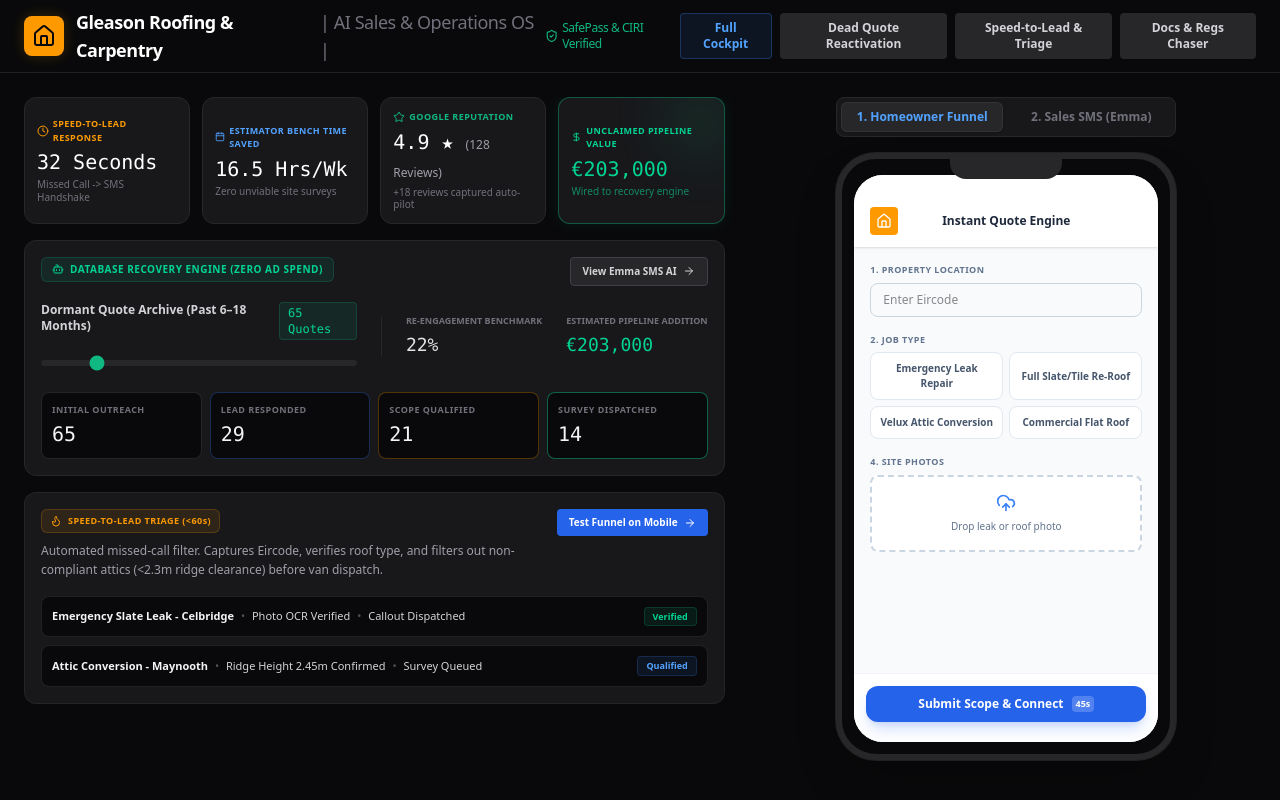
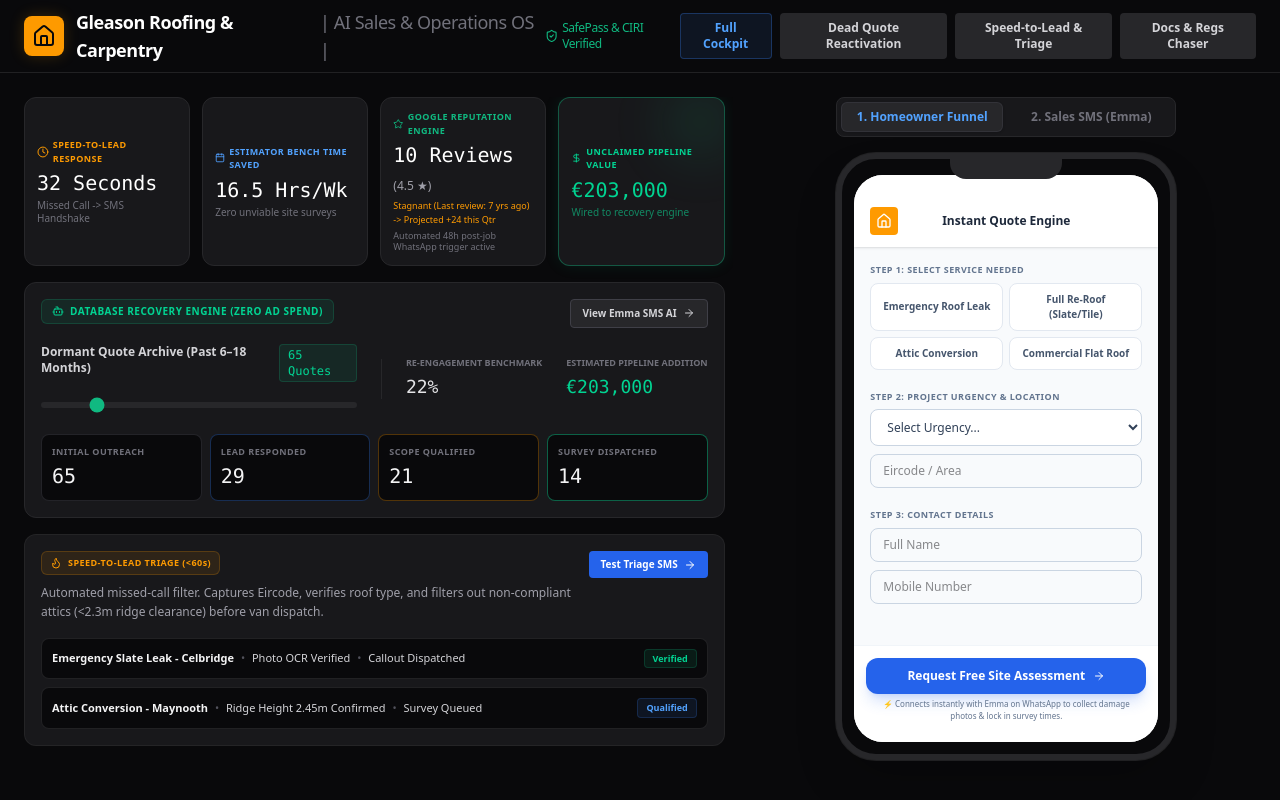
Before and after one commit to OBBICIAL/Roofing_Cladding_Contractor_Demo, a Next.js app: page / in a window 1280 px wide. Both pictures are taken after a click on the button "1. Homeowner Funnel". Built offline with nearby package versions, Linux system fonts and the light colour scheme.

Commit message:
Refine KPI card 3, streamline funnel form, and introduce SMS scenario toggling

```diff
--- a/src/app/page.tsx
+++ b/src/app/page.tsx
@@ -31,16 +31,32 @@ export default function RoofingDemo() {
   // Funnel State
   const [eircode, setEircode] = useState("");
   const [jobType, setJobType] = useState("");
-  const [feasibility, setFeasibility] = useState("");
+  const [urgency, setUrgency] = useState("");
+  const [contactName, setContactName] = useState("");
+  const [contactPhone, setContactPhone] = useState("");
 
-  // SMS State
-  const [chatMessages, setChatMessages] = useState([
-    { sender: "Emma", text: "Hi John, it’s Emma from Gleason Roofing & Carpentry desk. Is this still the same John that had Sean out to look at replacing the roof slates and flashing a while back?", time: "09:41 AM" },
-    { sender: "Customer", text: "Yes still me. We put it on ice because materials and timber prices were mental last year.", time: "09:45 AM" },
-    { sender: "Emma", text: "Completely understood. Structural timber and slate prices have leveled off nicely over the last few months. Sean has an estimator van in your area this Thursday at 10:30 AM or Friday at 2:00 PM to re-check the rafter spans and refresh your quote for free. Would either time suit?", time: "09:47 AM" }
-  ]);
+  // SMS Scenarios State
+  const [smsScenario, setSmsScenario] = useState<"A" | "B">("A");
+
+  const scenarioAMessages = [
+    { sender: "Emma", text: "Hi John, it’s Emma from the Gleason Roofing desk. Is this still the same John who had Sean out to price up the roof work a while back?", time: "09:41 AM" },
+    { sender: "Customer", text: "Yes, still me. We put it on ice because materials and timber prices were mental last year.", time: "09:45 AM" },
+    { sender: "Emma", text: "Completely understand! Slate and timber prices have leveled off nicely this quarter. Sean has an estimator van out in your area this Thursday at 10:30 AM or Friday at 2:00 PM to re-check your roof pitches and refresh your quote for free. Would either time suit?", time: "09:47 AM" }
+  ];
+
+  const scenarioBMessages = [
+    { sender: "Emma", text: "Hi, it’s Emma from Gleason Roofing desk. Sean and the crew are flat out on a roof and couldn't pick up. Is this for an active leak repair, a full re-roof, or an attic conversion?", time: "09:41 AM" }
+  ];
+
+  const [chatMessages, setChatMessages] = useState(scenarioAMessages);
   const [isTyping, setIsTyping] = useState(false);
   const [chatInteractionComplete, setChatInteractionComplete] = useState(false);
+
+  useEffect(() => {
+    setChatMessages(smsScenario === "A" ? scenarioAMessages : scenarioBMessages);
+    setChatInteractionComplete(false);
+    setShowSurveyCard(false);
+  }, [smsScenario]);
 
   const handleTabClick = (id: string) => {
     if (id === 'docs') {
@@ -95,11 +111,12 @@ export default function RoofingDemo() {
     setChatMessages(prev => [...prev, { sender: "Customer", text: replyText, time: "09:50 AM" }]);
     setIsTyping(true);
 
+    if (smsScenario === "A") {
       if (replyId === "A") {
         setTimeout(() => {
           setIsTyping(false);
           playSound('ding');
-        setChatMessages(prev => [...prev, { sender: "System", text: "Site survey locked for Thursday 10:30 AM. Sean is booked into the dispatch diary with the ladder and laser measure pack.", time: "09:51 AM" }]);
+          setChatMessages(prev => [...prev, { sender: "System", text: "Site survey locked for Thursday 10:30 AM! Sean is booked into the dispatch diary with the ladder and laser measure pack.", time: "09:51 AM" }]);
           setShowSurveyCard(true);
         }, 1500);
       } else if (replyId === "B") {
@@ -115,6 +132,21 @@ export default function RoofingDemo() {
           playSound('ding');
           setChatMessages(prev => [...prev, { sender: "Emma", text: "No problem at all John, thanks for letting me know! If you ever need structural repairs or timber framing down the road, you have my direct desk line.", time: "09:51 AM" }]);
         }, 1500);
+      }
+    } else {
+      if (replyId === "ActiveLeak") {
+        setTimeout(() => {
+          setIsTyping(false);
+          playSound('ding');
+          setChatMessages(prev => [...prev, { sender: "Emma", text: "Understood, let's get that secured. What's your Eircode, and could you text back a quick photo of the ceiling or the roofline from outside? Sean will assess it immediately.", time: "09:51 AM" }]);
+        }, 1500);
+      } else {
+        setTimeout(() => {
+          setIsTyping(false);
+          playSound('ding');
+          setChatMessages(prev => [...prev, { sender: "Emma", text: "Understood. Please let us know your Eircode and we'll have an estimator reach out shortly.", time: "09:51 AM" }]);
+        }, 1500);
+      }
     }
   };
 
@@ -177,9 +209,10 @@ export default function RoofingDemo() {
                <div className="text-[10px] text-zinc-500 leading-tight">Zero unviable site surveys</div>
             </div>
             <div className="bg-zinc-900 border border-zinc-800 p-3 rounded-xl flex flex-col justify-center">
-               <div className="text-[9px] text-emerald-500 font-bold tracking-wider mb-1 flex items-center gap-1"><Star className="w-3 h-3"/> GOOGLE REPUTATION</div>
-               <div className="text-xl font-mono text-white mb-0.5">4.9 ★ <span className="text-xs text-zinc-400 font-sans">(128 Reviews)</span></div>
-               <div className="text-[10px] text-zinc-500 leading-tight">+18 reviews captured auto-pilot</div>
+               <div className="text-[9px] text-emerald-500 font-bold tracking-wider mb-1 flex items-center gap-1"><Star className="w-3 h-3"/> GOOGLE REPUTATION ENGINE</div>
+               <div className="text-xl font-mono text-white mb-0.5">10 Reviews <span className="text-xs text-zinc-400 font-sans">(4.5 ★)</span></div>
+               <div className="text-[9px] text-amber-500 font-medium mb-1">Stagnant (Last review: 7 yrs ago) -&gt; Projected +24 this Qtr</div>
+               <div className="text-[9px] text-zinc-500 leading-tight">Automated 48h post-job WhatsApp trigger active</div>
             </div>
             <div className="bg-zinc-900 border border-emerald-500/40 p-3 rounded-xl relative overflow-hidden flex flex-col justify-center shadow-[0_0_15px_rgba(16,185,129,0.1)]">
                <div className="absolute -right-4 -top-4 w-20 h-20 bg-emerald-500/10 blur-xl rounded-full"></div>
@@ -195,7 +228,7 @@ export default function RoofingDemo() {
               <div className="inline-flex items-center gap-1.5 px-2.5 py-1 rounded-md bg-emerald-500/10 border border-emerald-500/20 text-emerald-400 text-[10px] font-bold tracking-wider">
                 <Bot className="w-3 h-3"/> DATABASE RECOVERY ENGINE (ZERO AD SPEND)
               </div>
-              <button onClick={() => setPhoneMode('sms')} className="shrink-0 bg-zinc-800 hover:bg-zinc-700 text-zinc-300 text-[10px] font-semibold py-1.5 px-3 rounded flex items-center gap-1.5 transition-colors border border-zinc-700">
+              <button onClick={() => { setPhoneMode('sms'); setSmsScenario('A'); }} className="shrink-0 bg-zinc-800 hover:bg-zinc-700 text-zinc-300 text-[10px] font-semibold py-1.5 px-3 rounded flex items-center gap-1.5 transition-colors border border-zinc-700">
                 View Emma SMS AI <ArrowRight className="w-3 h-3"/>
               </button>
             </div>
@@ -256,8 +289,8 @@ export default function RoofingDemo() {
                 </div>
                 <p className="text-xs text-zinc-400 max-w-2xl leading-relaxed">Automated missed-call filter. Captures Eircode, verifies roof type, and filters out non-compliant attics (&lt;2.3m ridge clearance) before van dispatch.</p>
               </div>
-              <button onClick={() => setPhoneMode('funnel')} className="shrink-0 bg-blue-600 hover:bg-blue-500 text-white text-[10px] font-semibold py-1.5 px-3 rounded flex items-center gap-1.5 transition-colors">
-                Test Funnel on Mobile <ArrowRight className="w-3 h-3"/>
+              <button onClick={() => { setPhoneMode('sms'); setSmsScenario('B'); }} className="shrink-0 bg-blue-600 hover:bg-blue-500 text-white text-[10px] font-semibold py-1.5 px-3 rounded flex items-center gap-1.5 transition-colors">
+                Test Triage SMS <ArrowRight className="w-3 h-3"/>
               </button>
             </div>
 
@@ -316,13 +349,39 @@ export default function RoofingDemo() {
                       <div className="w-7"></div>
                    </div>
 
-                   <div className="flex-1 overflow-y-auto p-4 space-y-4 custom-scrollbar">
+                   <div className="flex-1 overflow-y-auto p-4 space-y-5 custom-scrollbar">
                      {/* Step 1 */}
                      <div>
-                       <div className="text-[9px] font-bold text-slate-500 mb-1.5 uppercase tracking-wider">1. Property Location</div>
+                       <div className="text-[9px] font-bold text-slate-500 mb-1.5 uppercase tracking-wider">Step 1: Select Service Needed</div>
+                       <div className="grid grid-cols-2 gap-1.5">
+                         {["Emergency Roof Leak", "Full Re-Roof (Slate/Tile)", "Attic Conversion", "Commercial Flat Roof"].map(type => (
+                           <button
+                             key={type} onClick={() => setJobType(type)}
+                             className={`p-2 text-[10px] font-semibold border rounded-lg text-center transition-all ${jobType === type ? 'bg-blue-50 border-blue-500 text-blue-700 shadow-sm' : 'bg-white border-slate-200 text-slate-600'}`}
+                           >
+                             {type}
+                           </button>
+                         ))}
+                       </div>
+                     </div>
+
+                     {/* Step 2 */}
+                     <div>
+                       <div className="text-[9px] font-bold text-slate-500 mb-1.5 uppercase tracking-wider">Step 2: Project Urgency & Location</div>
+                       <div className="space-y-2">
+                         <select
+                           className="w-full border border-slate-300 rounded-lg py-2 px-3 text-xs focus:ring-2 focus:ring-blue-500 focus:outline-none bg-white text-slate-700"
+                           value={urgency}
+                           onChange={(e) => setUrgency(e.target.value)}
+                         >
+                           <option value="" disabled>Select Urgency...</option>
+                           <option value="emergency">Emergency (Active Leak)</option>
+                           <option value="2weeks">Within 2 Weeks</option>
+                           <option value="planning">Planning / Pricing</option>
+                         </select>
                          <div className="relative">
                            <input
-                           type="text" placeholder="Enter Eircode"
+                             type="text" placeholder="Eircode / Area"
                              value={eircode} onChange={e => setEircode(e.target.value)}
                              className="w-full border border-slate-300 rounded-lg py-2 px-3 text-xs focus:ring-2 focus:ring-blue-500 focus:outline-none"
                            />
@@ -333,72 +392,47 @@ export default function RoofingDemo() {
                            )}
                          </div>
                        </div>
-
-                     {/* Step 2 */}
-                     <div>
-                       <div className="text-[9px] font-bold text-slate-500 mb-1.5 uppercase tracking-wider">2. Job Type</div>
-                       <div className="grid grid-cols-2 gap-1.5">
-                         {["Emergency Leak Repair", "Full Slate/Tile Re-Roof", "Velux Attic Conversion", "Commercial Flat Roof"].map(type => (
-                           <button
-                             key={type} onClick={() => { setJobType(type); setFeasibility(""); }}
-                             className={`p-2 text-[10px] font-semibold border rounded-lg text-center transition-all ${jobType === type ? 'bg-blue-50 border-blue-500 text-blue-700 shadow-sm' : 'bg-white border-slate-200 text-slate-600'}`}
-                           >
-                             {type}
-                           </button>
-                         ))}
-                       </div>
                      </div>
 
                      {/* Step 3 */}
-                     <AnimatePresence>
-                       {jobType && (
-                         <motion.div initial={{opacity:0, height:0}} animate={{opacity:1, height:'auto'}} className="overflow-hidden">
-                           <div className="text-[9px] font-bold text-slate-500 mb-1.5 uppercase tracking-wider mt-1">3. Feasibility Filter</div>
-                           <div className="bg-blue-50/50 p-3 rounded-lg border border-blue-100">
-                             <p className="text-[11px] font-semibold text-slate-700 mb-2 leading-relaxed">
-                               {jobType.includes("Attic") ? "Is your internal highest point (ridge height) above 2.3m?" : "Is water actively dripping into the living space?"}
-                             </p>
-                             <div className="flex gap-1.5">
-                               {jobType.includes("Attic") ? (
-                                 <>
-                                   <button onClick={()=>setFeasibility('Yes')} className={`flex-1 py-1.5 text-[10px] font-bold rounded-md border transition-colors ${feasibility==='Yes'?'bg-blue-600 text-white border-blue-600':'bg-white text-slate-600 border-slate-300'}`}>Yes</button>
-                                   <button onClick={()=>setFeasibility('Not Sure')} className={`flex-1 py-1.5 text-[10px] font-bold rounded-md border transition-colors ${feasibility==='Not Sure'?'bg-blue-600 text-white border-blue-600':'bg-white text-slate-600 border-slate-300'}`}>Not Sure</button>
-                                   <button onClick={()=>setFeasibility('Low')} className={`flex-1 py-1.5 text-[10px] font-bold rounded-md border transition-colors ${feasibility==='Low'?'bg-red-50 text-red-600 border-red-200':'bg-white text-slate-600 border-slate-300'}`}>Low Ceiling</button>
-                                 </>
-                               ) : (
-                                 <>
-                                   <button onClick={()=>setFeasibility('Emergency')} className={`flex-1 py-1.5 text-[10px] font-bold rounded-md border transition-colors ${feasibility==='Emergency'?'bg-red-600 text-white border-red-600':'bg-white text-slate-600 border-slate-300'}`}>Emergency Callout</button>
-                                   <button onClick={()=>setFeasibility('No')} className={`flex-1 py-1.5 text-[10px] font-bold rounded-md border transition-colors ${feasibility==='No'?'bg-blue-600 text-white border-blue-600':'bg-white text-slate-600 border-slate-300'}`}>No, just damp</button>
-                                 </>
-                               )}
-                             </div>
-                           </div>
-                         </motion.div>
-                       )}
-                     </AnimatePresence>
-
-                     {/* Step 4 */}
                      <div>
-                       <div className="text-[9px] font-bold text-slate-500 mb-1.5 uppercase tracking-wider">4. Site Photos</div>
-                       <div className="border-2 border-dashed border-slate-300 bg-white rounded-lg p-4 flex flex-col items-center justify-center text-slate-500 hover:bg-slate-50 cursor-pointer transition-colors">
-                         <UploadCloud className="w-5 h-5 mb-1.5 text-blue-500" />
-                         <span className="text-[10px] font-medium text-center">Drop leak or roof photo</span>
+                       <div className="text-[9px] font-bold text-slate-500 mb-1.5 uppercase tracking-wider">Step 3: Contact Details</div>
+                       <div className="space-y-2">
+                         <input
+                           type="text" placeholder="Full Name"
+                           value={contactName} onChange={e => setContactName(e.target.value)}
+                           className="w-full border border-slate-300 rounded-lg py-2 px-3 text-xs focus:ring-2 focus:ring-blue-500 focus:outline-none"
+                         />
+                         <input
+                           type="tel" placeholder="Mobile Number"
+                           value={contactPhone} onChange={e => setContactPhone(e.target.value)}
+                           className="w-full border border-slate-300 rounded-lg py-2 px-3 text-xs focus:ring-2 focus:ring-blue-500 focus:outline-none"
+                         />
                        </div>
                      </div>
                    </div>
 
                    <div className="shrink-0 p-3 bg-white border-t border-slate-100 pb-5">
-                     <button className="w-full bg-blue-600 text-white py-2.5 rounded-xl text-xs font-bold shadow-lg shadow-blue-600/20 hover:bg-blue-700 transition-colors flex justify-center items-center gap-2">
-                       Submit Scope & Connect <span className="bg-white/20 px-1 py-0.5 rounded text-[9px]">45s</span>
+                     <button className="w-full bg-blue-600 text-white py-2.5 rounded-xl text-xs font-bold shadow-lg shadow-blue-600/20 hover:bg-blue-700 transition-colors flex justify-center items-center gap-2 mb-1">
+                       Request Free Site Assessment <ArrowRight className="w-3 h-3"/>
                      </button>
+                     <p className="text-[8px] text-slate-500 text-center px-2">⚡ Connects instantly with Emma on WhatsApp to collect damage photos & lock in survey times.</p>
                    </div>
                 </motion.div>
               )}
 
               {phoneMode === 'sms' && (
                 <motion.div initial={{opacity:0}} animate={{opacity:1}} className="flex flex-col h-full bg-[#f4f4f5]">
+                  {/* Scenario Toggle */}
+                  <div className="bg-[#f4f4f5] px-3 pt-8 pb-1 shrink-0 flex justify-center z-10 relative">
+                    <div className="bg-zinc-200/80 p-0.5 rounded-full flex text-[9px] font-semibold text-zinc-500 w-full mt-2">
+                      <button onClick={() => setSmsScenario("A")} className={`flex-1 py-1 rounded-full transition-colors ${smsScenario === "A" ? "bg-white shadow-sm text-zinc-800" : "hover:text-zinc-700"}`}>A: Dead Quote Revival</button>
+                      <button onClick={() => setSmsScenario("B")} className={`flex-1 py-1 rounded-full transition-colors ${smsScenario === "B" ? "bg-white shadow-sm text-zinc-800" : "hover:text-zinc-700"}`}>B: Missed-Call Triage</button>
+                    </div>
+                  </div>
+
                   {/* iOS SMS Header */}
-                  <div className="bg-[#f4f4f5]/90 pt-8 pb-2 px-3 flex items-center justify-between border-b border-zinc-200/80 backdrop-blur-md z-10 shrink-0">
+                  <div className="bg-[#f4f4f5]/90 pt-2 pb-2 px-3 flex items-center justify-between border-b border-zinc-200/80 backdrop-blur-md z-10 shrink-0">
                      <div className="flex items-center gap-0.5 text-blue-500">
                        <ChevronLeft className="w-5 h-5"/>
                        <div className="w-7 h-7 rounded-full flex items-center justify-center text-white text-xs font-bold bg-gradient-to-b from-zinc-400 to-zinc-500 shadow-sm">
@@ -414,8 +448,8 @@ export default function RoofingDemo() {
                      <div className="w-10"></div>
                   </div>
 
-                  {/* Chat Thread Container with Fixed Height/Scroll */}
-                  <div className="flex-1 overflow-y-auto p-3 space-y-3 custom-scrollbar flex flex-col justify-end">
+                  {/* Chat Thread Container */}
+                  <div className="flex-1 overflow-y-auto p-3 space-y-3 custom-scrollbar flex flex-col justify-end pb-2">
                      <div className="text-[9px] text-center text-zinc-400 font-bold mb-2">Today 09:41 AM</div>
 
                      <AnimatePresence initial={false}>
@@ -446,7 +480,7 @@ export default function RoofingDemo() {
                      </AnimatePresence>
 
                      {isTyping && (
-                       <motion.div initial={{opacity:0}} animate={{opacity:1}} className="flex justify-start pb-2">
+                       <motion.div initial={{opacity:0}} animate={{opacity:1}} className="flex justify-start">
                          <div className="bg-[#E9E9EB] px-3 py-2.5 rounded-2xl rounded-bl-sm w-12 flex justify-center gap-1 border border-black/5 shadow-sm">
                            <div className="w-1.5 h-1.5 bg-zinc-400 rounded-full animate-bounce" style={{animationDelay: '0ms'}}></div>
                            <div className="w-1.5 h-1.5 bg-zinc-400 rounded-full animate-bounce" style={{animationDelay: '150ms'}}></div>
@@ -454,14 +488,14 @@ export default function RoofingDemo() {
                          </div>
                        </motion.div>
                      )}
-                     {/* Spacer to push content up if needed */}
-                     <div className="h-1"></div>
                   </div>
 
                   {/* Pinned Action Chips Tray */}
                   <div className="shrink-0 border-t border-zinc-300/50 bg-[#f4f4f5]/90 backdrop-blur-md px-3 pt-2 pb-6 z-20">
                      {!chatInteractionComplete && !isTyping ? (
                        <motion.div initial={{opacity:0, y:10}} animate={{opacity:1, y:0}} className="space-y-1.5">
+                         {smsScenario === "A" ? (
+                           <>
                              <button onClick={() => handleSmsReply("A", "Thursday at 10:30 AM suits.")} className="w-full text-left bg-zinc-800 hover:bg-zinc-700 text-zinc-100 text-xs py-2 px-3 rounded-lg border border-zinc-700 transition">
                                "Thursday at 10:30 AM suits."
                              </button>
@@ -471,6 +505,20 @@ export default function RoofingDemo() {
                              <button onClick={() => handleSmsReply("C", "Already got it sorted, thanks.")} className="w-full text-left bg-zinc-800 hover:bg-zinc-700 text-zinc-100 text-xs py-2 px-3 rounded-lg border border-zinc-700 transition">
                                "Already got it sorted, thanks."
                              </button>
+                           </>
+                         ) : (
+                           <>
+                             <button onClick={() => handleSmsReply("ActiveLeak", "Active leak coming through ceiling")} className="w-full text-left bg-zinc-800 hover:bg-zinc-700 text-zinc-100 text-xs py-2 px-3 rounded-lg border border-zinc-700 transition">
+                               "Active leak coming through ceiling"
+                             </button>
+                             <button onClick={() => handleSmsReply("ReRoof", "Looking for a full re-roof quote")} className="w-full text-left bg-zinc-800 hover:bg-zinc-700 text-zinc-100 text-xs py-2 px-3 rounded-lg border border-zinc-700 transition">
+                               "Looking for a full re-roof quote"
+                             </button>
+                             <button onClick={() => handleSmsReply("General", "General query")} className="w-full text-left bg-zinc-800 hover:bg-zinc-700 text-zinc-100 text-xs py-2 px-3 rounded-lg border border-zinc-700 transition">
+                               "General query"
+                             </button>
+                           </>
+                         )}
                        </motion.div>
                      ) : (
                        <motion.div initial={{opacity:0}} animate={{opacity:1}} className="flex items-center gap-2 bg-white border border-zinc-300 rounded-full py-1.5 px-2 mb-1">
```
Lines whose indentation alone changed are shown as unchanged.
